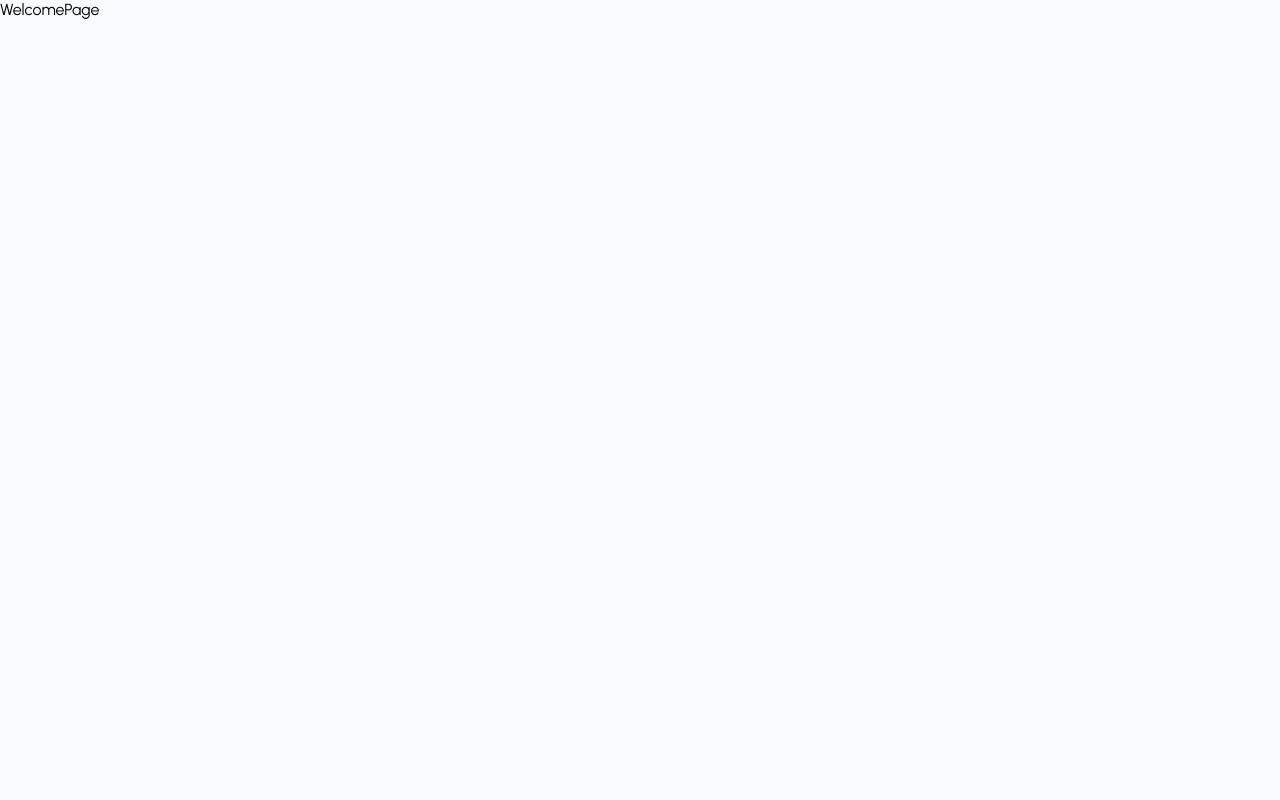
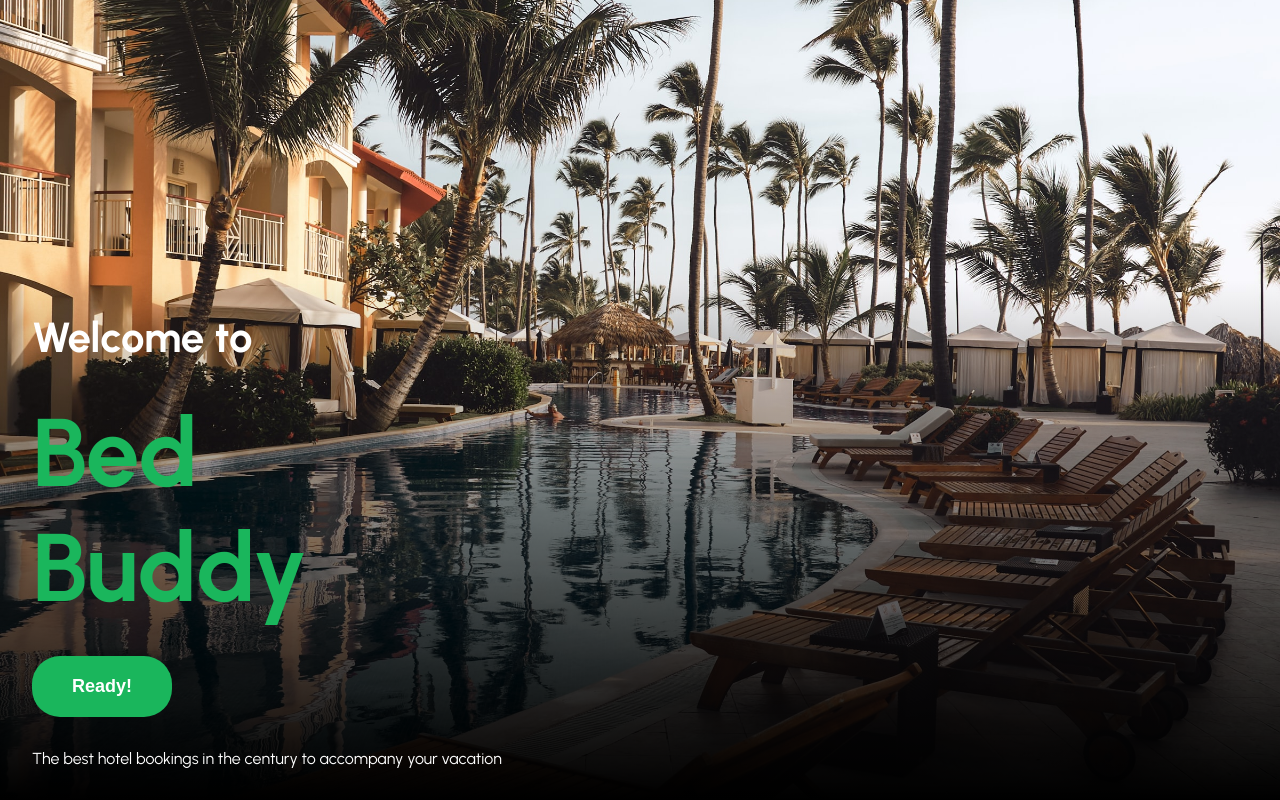
Before and after one commit to Wtheodoro/bed-buddy, a React (Create React App) app: page / in a window 1280 px wide. Built offline with nearby package versions, Linux system fonts and the light colour scheme.

Commit message:
feat: welcome home page

```diff
--- /dev/null
+++ b/src/components/index.ts
@@ -0,0 +1,3 @@
+import Button from './Button'
+
+export { Button }
--- a/src/pages/Welcome/index.tsx
+++ b/src/pages/Welcome/index.tsx
@@ -1,7 +1,29 @@
 import React from 'react'
+import { useNavigate } from 'react-router-dom'
+import { Button } from '../../components'
+import { Container, InformationWrapper } from './styles'
 
 const WelcomePage = () => {
-  return <div>WelcomePage</div>
+  const navigate = useNavigate()
+
+  const handleClick = () => navigate('/home')
+
+  return (
+    <Container>
+      <InformationWrapper>
+        <h2>Welcome to</h2>
+
+        <h1>
+          Bed <br />
+          Buddy
+        </h1>
+
+        <Button onClick={handleClick}>Ready!</Button>
+
+        <p>The best hotel bookings in the century to accompany your vacation</p>
+      </InformationWrapper>
+    </Container>
+  )
 }
 
 export default WelcomePage
--- /dev/null
+++ b/src/pages/Welcome/styles.tsx
@@ -0,0 +1,62 @@
+import styled, { keyframes } from 'styled-components'
+
+const AppearAnimation = keyframes`
+  0% {
+    opacity: 0;
+  }
+
+  50% {
+    opacity: 0;
+  }
+
+  100% {
+    opacity: 1;
+  }
+`
+
+export const Container = styled.main`
+  width: 100vw;
+  height: 100vh;
+  display: flex;
+  align-items: flex-end;
+  background-image: url('/images/hotel-cover.jpeg');
+  background-size: cover;
+
+  @media (min-width: 768px) {
+    background-position: bottom;
+  }
+`
+
+export const InformationWrapper = styled.div`
+  width: 100%;
+  height: 65%;
+  display: flex;
+  flex-direction: column;
+  justify-content: space-between;
+  align-items: flex-start;
+  color: white;
+  background: linear-gradient(to top, black, transparent);
+  padding: 32px;
+
+  h2 {
+    font-size: 42px;
+    font-weight: 700;
+  }
+
+  h1 {
+    font-size: 96px;
+    font-weight: 700;
+    color: #1ab65c;
+  }
+
+  button {
+    margin: 0 auto;
+    animation: ${AppearAnimation} 2s ease-in;
+  }
+
+  @media (min-width: 768px) {
+    button {
+      margin: 0;
+    }
+  }
+`
```
Also changed, not shown: public/images/hotel-cover.jpeg (added).
